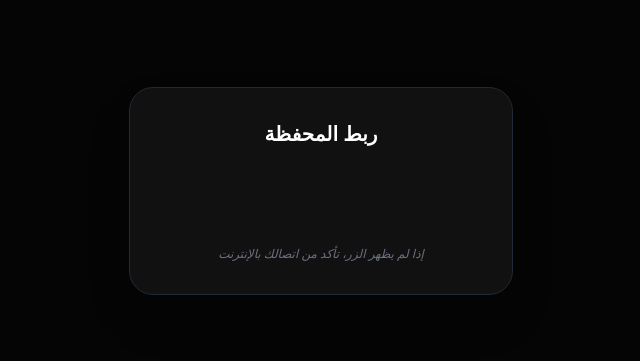
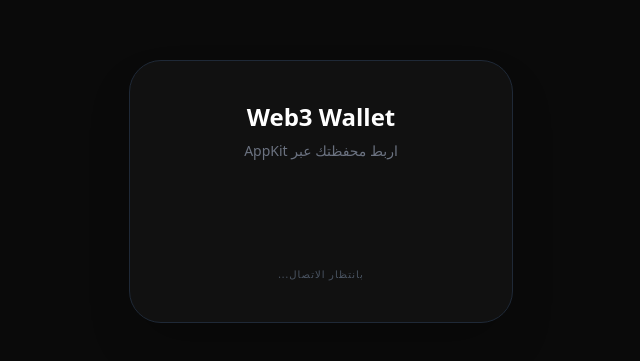
Before and after one commit to DOGFART82/W3b, a plain HTML site: page index.html in a window 1280 px wide. Shown: the part 209-570 px from the top of the page, without its empty margins (319-959 px from the left). Drawn offline with nearby package versions, Linux system fonts and the light colour scheme.

Commit message:
Update title and improve layout in index.html

```diff
--- a/index.html
+++ b/index.html
@@ -3,26 +3,22 @@
 <head>
     <meta charset="UTF-8">
     <meta name="viewport" content="width=device-width, initial-scale=1.0">
-    <title>AppKit Connect</title>
+    <title>Wagmi AppKit Connect</title>
     <script src="https://cdn.tailwindcss.com"></script>
-    <style>
-        /* ضمان ظهور حاوية الزر */
-        w3m-button {
-            display: block;
-            min-height: 50px;
-        }
-    </style>
 </head>
-<body class="bg-[#050505] text-white flex items-center justify-center min-h-screen">
+<body class="bg-[#0a0a0a] text-white flex items-center justify-center min-h-screen">
 
-    <div class="text-center p-8 bg-[#111] rounded-3xl border border-gray-800 shadow-2xl w-full max-w-sm">
-        <h1 class="text-xl font-bold mb-6">ربط المحفظة</h1>
+    <div class="text-center p-10 bg-[#111] rounded-[2rem] border border-gray-800 shadow-2xl w-full max-w-sm">
+        <h1 class="text-2xl font-bold mb-2">Web3 Wallet</h1>
+        <p class="text-gray-500 mb-8 text-sm">اربط محفظتك عبر AppKit</p>
 
-        <div id="buttonContainer" class="flex justify-center min-h-[50px]">
-            <w3m-button></w3m-button>
+        <div class="flex justify-center min-h-[50px]">
+            <appkit-button></appkit-button>
         </div>
 
-        <p id="status" class="mt-6 text-xs text-gray-500 italic">إذا لم يظهر الزر، تأكد من اتصالك بالإنترنت</p>
+        <div id="status" class="mt-6 text-[10px] text-gray-600 break-all uppercase tracking-widest">
+            بانتظار الاتصال...
+        </div>
     </div>
 
     <script type="module" src="app.js"></script>
```
